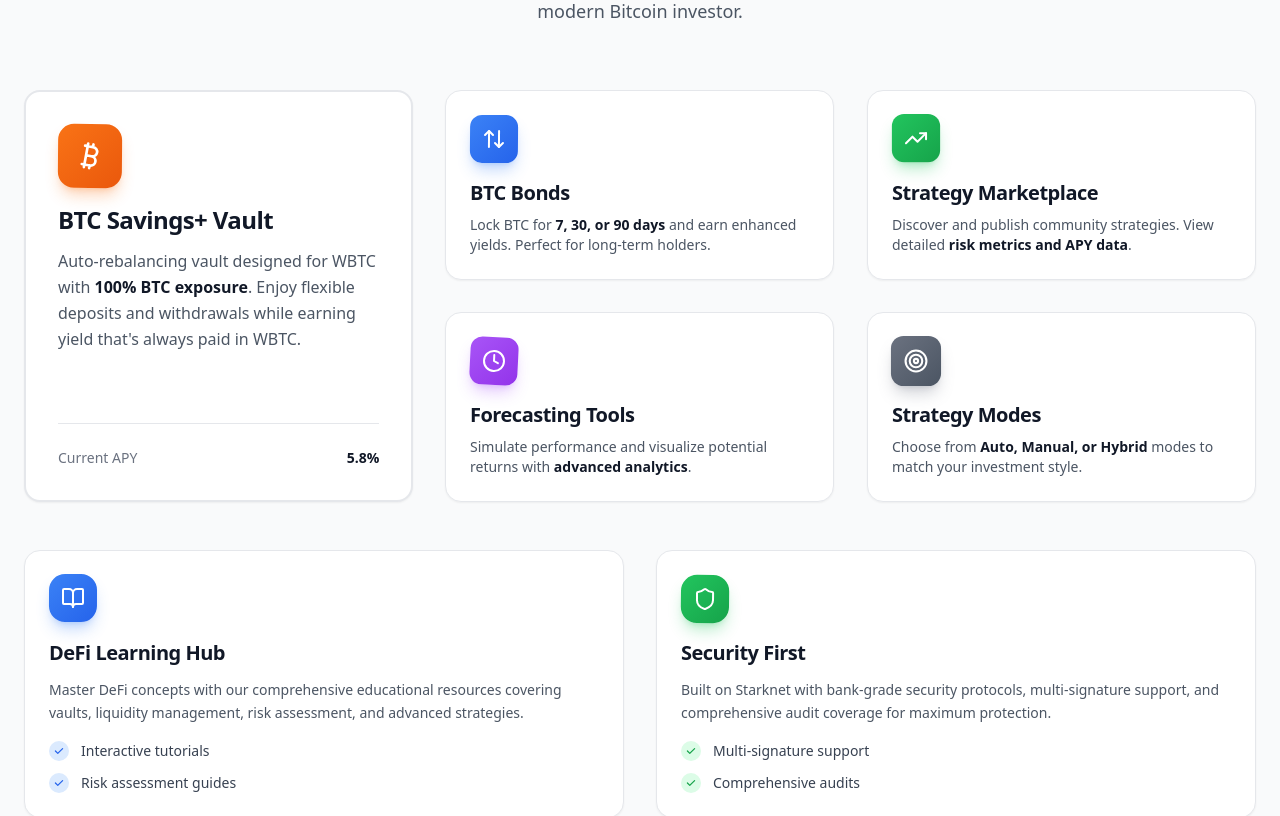
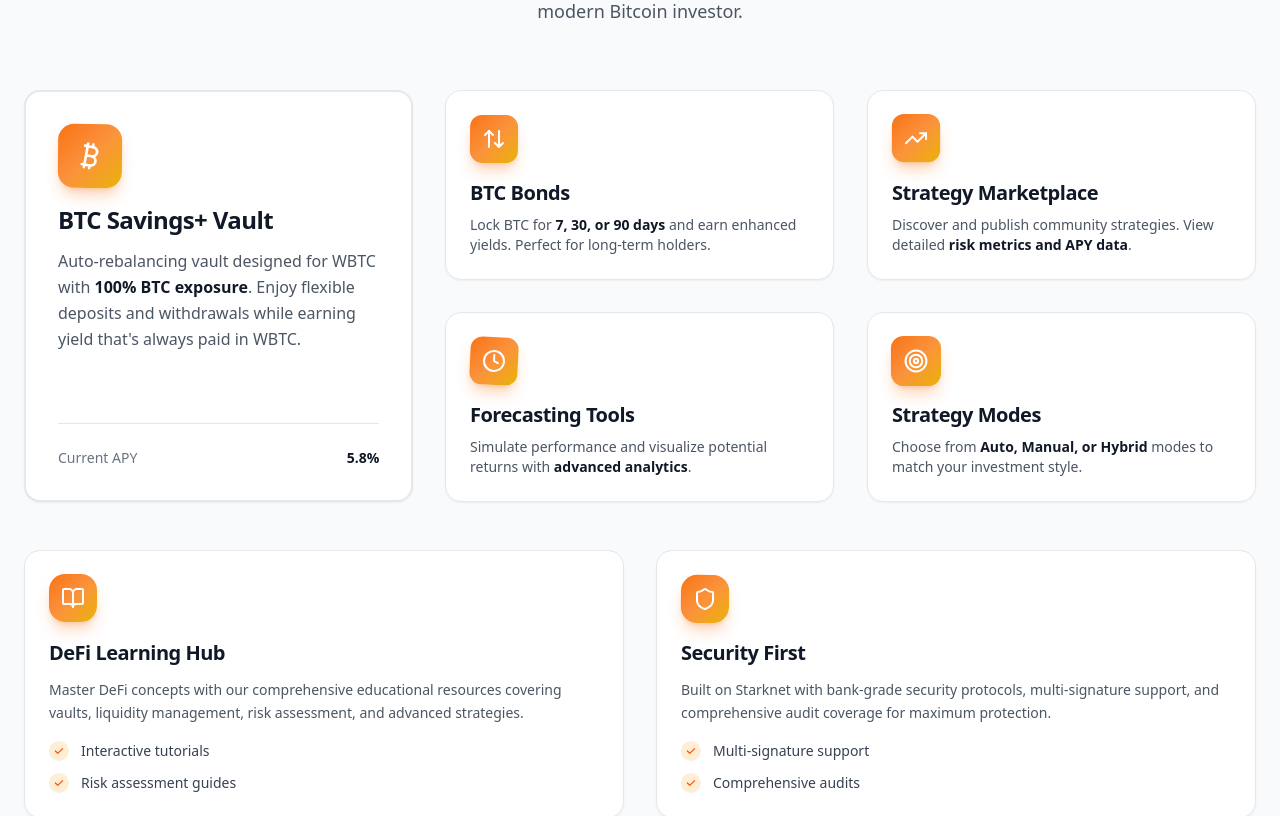
Before and after one commit to NumoLabs/Numo-WaitList, a Next.js app: page / in a window 1280 px wide. Shown: the part 1160-1976 px from the top of the page. Built offline with nearby package versions, Linux system fonts and the light colour scheme; no server answers.

Commit message:
implementation of new colors

```diff
--- a/src/components/home/vault-features.tsx
+++ b/src/components/home/vault-features.tsx
@@ -74,7 +74,7 @@ export function VaultFeatures() {
                 <div className="flex flex-col h-full">
                   <div className="mb-6">
                     <motion.div
-                      className="w-16 h-16 bg-gradient-to-br from-orange-500 to-orange-600 rounded-2xl flex items-center justify-center mb-4 shadow-lg shadow-orange-500/30"
+                      className="w-16 h-16 bg-gradient-to-br from-orange-500 via-orange-400 to-yellow-500 rounded-2xl flex items-center justify-center mb-4 shadow-lg shadow-orange-500/30"
                       whileHover={{
                         scale: 1.2,
                         rotate: -15,
@@ -120,9 +120,9 @@ export function VaultFeatures() {
             }}
             className="transform-gpu preserve-3d"
           >
-            <Card className="group bg-white dark:bg-gray-800 border border-gray-200 dark:border-gray-700 hover:border-blue-600 dark:hover:border-blue-400 transition-all duration-500 hover:shadow-xl rounded-2xl p-6 hover:shadow-blue-600/30">
+            <Card className="group bg-white dark:bg-gray-800 border border-gray-200 dark:border-gray-700 hover:border-orange-600 dark:hover:border-orange-400 transition-all duration-500 hover:shadow-xl rounded-2xl p-6 hover:shadow-orange-600/30">
               <motion.div
-                className="w-12 h-12 bg-gradient-to-br from-blue-500 to-blue-600 rounded-xl flex items-center justify-center mb-4 shadow-lg shadow-blue-500/30"
+                className="w-12 h-12 bg-gradient-to-br from-orange-500 via-orange-400 to-yellow-500 rounded-xl flex items-center justify-center mb-4 shadow-lg shadow-orange-500/30"
                 whileHover={{
                   scale: 1.2,
                   rotate: -15,
@@ -156,9 +156,9 @@ export function VaultFeatures() {
             }}
             className="transform-gpu preserve-3d"
           >
-            <Card className="group bg-white dark:bg-gray-800 border border-gray-200 dark:border-gray-700 hover:border-green-600 dark:hover:border-green-400 transition-all duration-500 hover:shadow-xl rounded-2xl p-6 hover:shadow-green-600/30">
+            <Card className="group bg-white dark:bg-gray-800 border border-gray-200 dark:border-gray-700 hover:border-orange-600 dark:hover:border-orange-400 transition-all duration-500 hover:shadow-xl rounded-2xl p-6 hover:shadow-orange-600/30">
               <motion.div
-                className="w-12 h-12 bg-gradient-to-br from-green-500 to-green-600 rounded-xl flex items-center justify-center mb-4 shadow-lg shadow-green-500/30"
+                className="w-12 h-12 bg-gradient-to-br from-orange-500 via-orange-400 to-yellow-500 rounded-xl flex items-center justify-center mb-4 shadow-lg shadow-orange-500/30"
                 whileHover={{
                   scale: 1.25,
                   rotate: 20,
@@ -193,9 +193,9 @@ export function VaultFeatures() {
             }}
             className="transform-gpu preserve-3d"
           >
-            <Card className="group bg-white dark:bg-gray-800 border border-gray-200 dark:border-gray-700 hover:border-purple-600 dark:hover:border-purple-400 transition-all duration-500 hover:shadow-xl rounded-2xl p-6 hover:shadow-purple-600/30">
+            <Card className="group bg-white dark:bg-gray-800 border border-gray-200 dark:border-gray-700 hover:border-orange-600 dark:hover:border-orange-400 transition-all duration-500 hover:shadow-xl rounded-2xl p-6 hover:shadow-orange-600/30">
               <motion.div
-                className="w-12 h-12 bg-gradient-to-br from-purple-500 to-purple-600 rounded-xl flex items-center justify-center mb-4 shadow-lg shadow-purple-500/30"
+                className="w-12 h-12 bg-gradient-to-br from-orange-500 via-orange-400 to-yellow-500 rounded-xl flex items-center justify-center mb-4 shadow-lg shadow-orange-500/30"
                 whileHover={{
                   scale: 1.15,
                   rotate: -10,
@@ -229,9 +229,9 @@ export function VaultFeatures() {
             }}
             className="transform-gpu preserve-3d"
           >
-            <Card className="group bg-white dark:bg-gray-800 border border-gray-200 dark:border-gray-700 hover:border-gray-600 dark:hover:border-gray-400 transition-all duration-500 hover:shadow-xl rounded-2xl p-6 hover:shadow-gray-600/30">
+            <Card className="group bg-white dark:bg-gray-800 border border-gray-200 dark:border-gray-700 hover:border-orange-600 dark:hover:border-orange-400 transition-all duration-500 hover:shadow-xl rounded-2xl p-6 hover:shadow-orange-600/30">
               <motion.div
-                className="w-12 h-12 bg-gradient-to-br from-gray-500 to-gray-600 rounded-xl flex items-center justify-center mb-4 shadow-lg shadow-gray-500/30"
+                className="w-12 h-12 bg-gradient-to-br from-orange-500 via-orange-400 to-yellow-500 rounded-xl flex items-center justify-center mb-4 shadow-lg shadow-orange-500/30"
                 whileHover={{
                   scale: 1.3,
                   rotate: 25,
@@ -273,10 +273,10 @@ export function VaultFeatures() {
             }}
             className="transform-gpu preserve-3d"
           >
-            <Card className="group bg-white dark:bg-gray-800 border border-gray-200 dark:border-gray-700 hover:border-blue-500 dark:hover:border-blue-400 transition-all duration-500 hover:shadow-xl rounded-2xl p-6 hover:shadow-blue-500/30">
+            <Card className="group bg-white dark:bg-gray-800 border border-gray-200 dark:border-gray-700 hover:border-orange-600 dark:hover:border-orange-400 transition-all duration-500 hover:shadow-xl rounded-2xl p-6 hover:shadow-orange-600/30">
               <div className="flex flex-col items-start">
                 <motion.div
-                  className="w-12 h-12 bg-gradient-to-br from-blue-500 to-blue-600 rounded-2xl flex items-center justify-center mb-4 shadow-lg shadow-blue-500/30"
+                  className="w-12 h-12 bg-gradient-to-br from-orange-500 via-orange-400 to-yellow-500 rounded-2xl flex items-center justify-center mb-4 shadow-lg shadow-orange-500/30"
                   whileHover={{
                     scale: 1.2,
                     rotate: -8,
@@ -298,8 +298,8 @@ export function VaultFeatures() {
               </CardDescription>
               <div className="space-y-3">
                 <div className="flex items-center gap-3">
-                  <div className="w-5 h-5 rounded-full bg-blue-100 dark:bg-blue-900/30 flex items-center justify-center transition-transform duration-300 group-hover:scale-110 group-hover:rotate-12">
-                    <svg className="w-3 h-3 text-blue-600 dark:text-blue-400" fill="currentColor" viewBox="0 0 20 20">
+                  <div className="w-5 h-5 rounded-full bg-orange-100 dark:bg-orange-900/30 flex items-center justify-center transition-transform duration-300 group-hover:scale-110 group-hover:rotate-12">
+                    <svg className="w-3 h-3 text-orange-600 dark:text-orange-400" fill="currentColor" viewBox="0 0 20 20">
                       <path
                         fillRule="evenodd"
                         d="M16.707 5.293a1 1 0 010 1.414l-8 8a1 1 0 01-1.414 0l-4-4a1 1 0 011.414-1.414L8 12.586l7.293-7.293a1 1 0 011.414 0z"
@@ -310,8 +310,8 @@ export function VaultFeatures() {
                   <span className="text-sm text-gray-700 dark:text-gray-300">Interactive tutorials</span>
                 </div>
                 <div className="flex items-center gap-3">
-                  <div className="w-5 h-5 rounded-full bg-blue-100 dark:bg-blue-900/30 flex items-center justify-center transition-transform duration-300 group-hover:scale-110 group-hover:rotate-12">
-                    <svg className="w-3 h-3 text-blue-600 dark:text-blue-400" fill="currentColor" viewBox="0 0 20 20">
+                  <div className="w-5 h-5 rounded-full bg-orange-100 dark:bg-orange-900/30 flex items-center justify-center transition-transform duration-300 group-hover:scale-110 group-hover:rotate-12">
+                    <svg className="w-3 h-3 text-orange-600 dark:text-orange-400" fill="currentColor" viewBox="0 0 20 20">
                       <path
                         fillRule="evenodd"
                         d="M16.707 5.293a1 1 0 010 1.414l-8 8a1 1 0 01-1.414 0l-4-4a1 1 0 011.414-1.414L8 12.586l7.293-7.293a1 1 0 011.414 0z"
@@ -337,10 +337,10 @@ export function VaultFeatures() {
           }}
           className="transform-gpu preserve-3d"
         >
-          <Card className="group bg-white dark:bg-gray-800 border border-gray-200 dark:border-gray-700 hover:border-green-500 dark:hover:border-green-400 transition-all duration-500 hover:shadow-xl rounded-2xl p-6 hover:shadow-green-500/30">
+          <Card className="group bg-white dark:bg-gray-800 border border-gray-200 dark:border-gray-700 hover:border-orange-600 dark:hover:border-orange-400 transition-all duration-500 hover:shadow-xl rounded-2xl p-6 hover:shadow-orange-600/30">
             <div className="flex flex-col items-start">
               <motion.div
-                className="w-12 h-12 bg-gradient-to-br from-green-500 to-green-600 rounded-2xl flex items-center justify-center mb-4 shadow-lg shadow-green-500/30"
+                className="w-12 h-12 bg-gradient-to-br from-orange-500 via-orange-400 to-yellow-500 rounded-2xl flex items-center justify-center mb-4 shadow-lg shadow-orange-500/30"
                 whileHover={{
                   scale: 1.2,
                   rotate: 10,
@@ -362,8 +362,8 @@ export function VaultFeatures() {
               </CardDescription>
               <div className="space-y-3">
                 <div className="flex items-center gap-3">
-                  <div className="w-5 h-5 rounded-full bg-green-100 dark:bg-green-900/30 flex items-center justify-center transition-transform duration-300 group-hover:scale-110 group-hover:rotate-12">
-                    <svg className="w-3 h-3 text-green-600 dark:text-green-400" fill="currentColor" viewBox="0 0 20 20">
+                  <div className="w-5 h-5 rounded-full bg-orange-100 dark:bg-orange-900/30 flex items-center justify-center transition-transform duration-300 group-hover:scale-110 group-hover:rotate-12">
+                    <svg className="w-3 h-3 text-orange-600 dark:text-orange-400" fill="currentColor" viewBox="0 0 20 20">
                       <path
                         fillRule="evenodd"
                         d="M16.707 5.293a1 1 0 010 1.414l-8 8a1 1 0 01-1.414 0l-4-4a1 1 0 011.414-1.414L8 12.586l7.293-7.293a1 1 0 011.414 0z"
@@ -374,8 +374,8 @@ export function VaultFeatures() {
                   <span className="text-sm text-gray-700 dark:text-gray-300">Multi-signature support</span>
                 </div>
                 <div className="flex items-center gap-3">
-                  <div className="w-5 h-5 rounded-full bg-green-100 dark:bg-green-900/30 flex items-center justify-center transition-transform duration-300 group-hover:scale-110 group-hover:rotate-12">
-                    <svg className="w-3 h-3 text-green-600 dark:text-green-400" fill="currentColor" viewBox="0 0 20 20">
+                  <div className="w-5 h-5 rounded-full bg-orange-100 dark:bg-orange-900/30 flex items-center justify-center transition-transform duration-300 group-hover:scale-110 group-hover:rotate-12">
+                    <svg className="w-3 h-3 text-orange-600 dark:text-orange-400" fill="currentColor" viewBox="0 0 20 20">
                       <path
                         fillRule="evenodd"
                         d="M16.707 5.293a1 1 0 010 1.414l-8 8a1 1 0 01-1.414 0l-4-4a1 1 0 011.414-1.414L8 12.586l7.293-7.293a1 1 0 011.414 0z"
--- a/src/components/home/vault-hero.tsx
+++ b/src/components/home/vault-hero.tsx
@@ -105,8 +105,7 @@ export function VaultHero() {
               <Link href="#waitlist">
                 <Button
                   size="lg"
-                  className="gap-1 bg-gradient-to-r from-cyan-500 via-blue-500 to-cyan-500 hover:from-cyan-400 hover:via-blue-400 hover:to-cyan-400 text-white px-6 py-2 rounded-lg font-medium transition-all duration-200 shadow-lg shadow-cyan-500/50 hover:shadow-xl hover:shadow-cyan-400/60 focus-visible:shadow-xl transform hover:-translate-y-1 hover:scale-105 focus-visible:-translate-y-1 focus-visible:scale-105"
-                >
+                  className="bg-gradient-to-r from-orange-500 via-orange-600 to-orange-500 hover:from-orange-400 hover:via-orange-500 hover:to-orange-400 text-white px-6 py-2 rounded-lg font-medium transition-all duration-200 shadow-lg shadow-orange-500/50 hover:shadow-xl hover:shadow-orange-400/60 focus-visible:shadow-xl transform hover:-translate-y-1 hover:scale-105 focus-visible:-translate-y-1 focus-visible:scale-105 disabled:opacity-50 disabled:cursor-not-allowed disabled:transform-none"                  >
                   Join the Waitlist
                   <ArrowRight className="h-4 w-4 transition-transform duration-300 group-hover:translate-x-1" />
                 </Button>
--- a/src/components/ui/header.tsx
+++ b/src/components/ui/header.tsx
@@ -66,8 +66,8 @@ export function Header() {
           <Button
             asChild
             variant="default"
-            className="bg-gradient-to-r from-cyan-500 via-blue-500 to-cyan-500 hover:from-cyan-400 hover:via-blue-400 hover:to-cyan-400 text-white px-6 py-1.5 rounded-lg font-medium transition-all duration-200 shadow-lg shadow-cyan-500/50 hover:shadow-xl hover:shadow-cyan-400/60 focus-visible:shadow-xl transform hover:-translate-y-1 hover:scale-105 focus-visible:-translate-y-1 focus-visible:scale-105"
-          >
+            className="bg-gradient-to-r from-orange-500 via-orange-600 to-orange-500 hover:from-orange-400 hover:via-orange-500 hover:to-orange-400 text-white px-6 py-2 rounded-lg font-medium transition-all duration-200 shadow-lg shadow-orange-500/50 hover:shadow-xl hover:shadow-orange-400/60 focus-visible:shadow-xl transform hover:-translate-y-1 hover:scale-105 focus-visible:-translate-y-1 focus-visible:scale-105 disabled:opacity-50 disabled:cursor-not-allowed disabled:transform-none"
+            >
             <Link href="#waitlist">
               Waitlist
             </Link>
```
Also changed, not shown: src/components/home/vault-cta.tsx (+6 -6 lines), src/components/home/vault-stats.tsx (+6 -6 lines).
